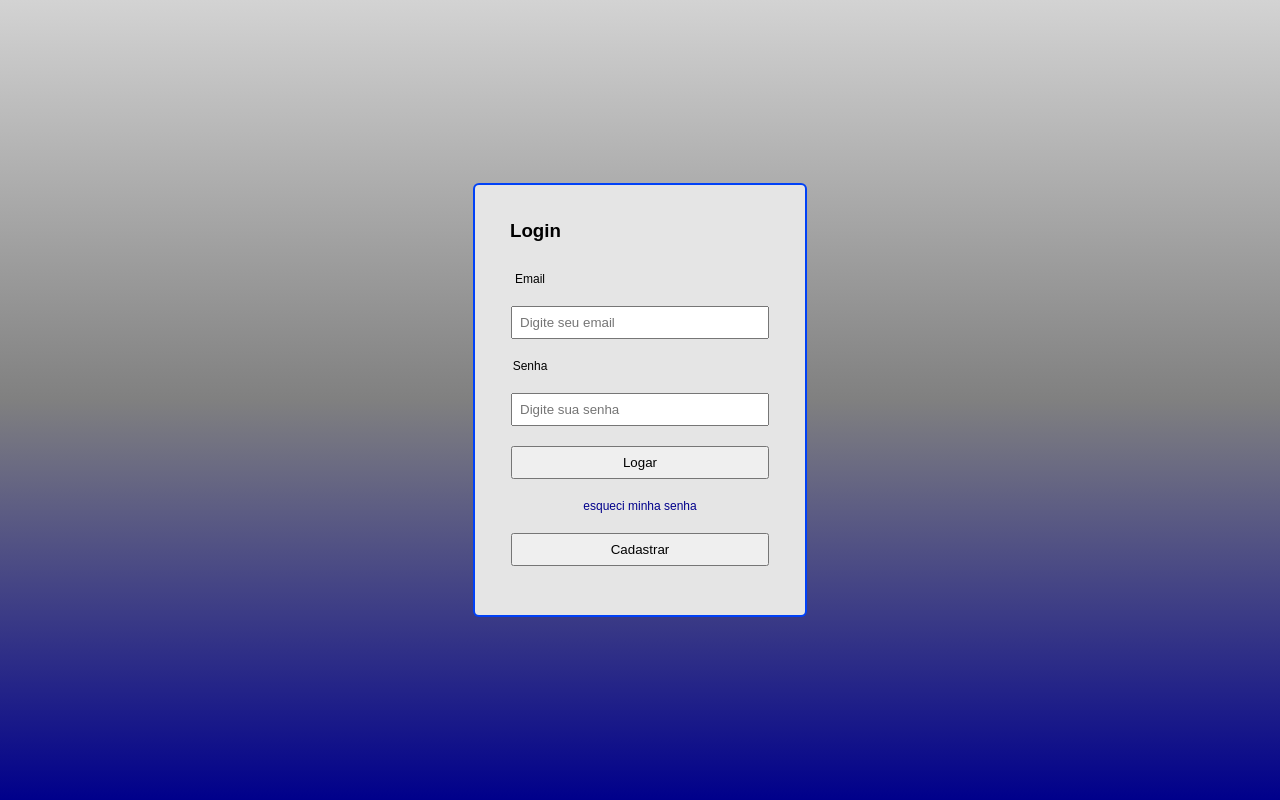
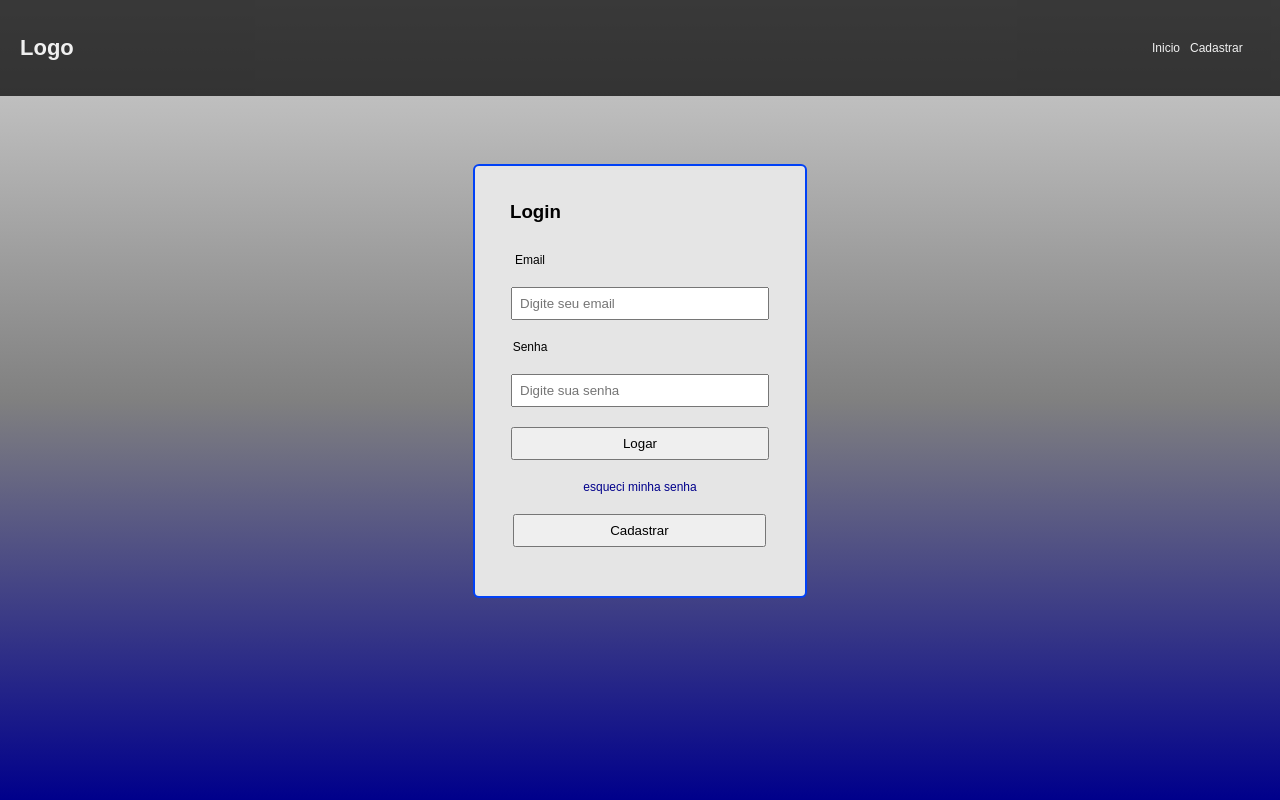
Before and after one commit to DenisGuedes1/store-front, a React (Vite) app: page /login in a window 1280 px wide. Built offline with nearby package versions, Linux system fonts and the light colour scheme.

Commit message:
feat: adicionando header na pagina de login

```diff
--- a/src/Contexts/UserContext.tsx
+++ b/src/Contexts/UserContext.tsx
@@ -55,17 +55,19 @@ export const UserProvider = ({ children }: AuthProviderProps) => {
 
   const loginUser = async (formDataLogin: IuserLogin) => {
     try {
-      const response = await api.post("/admin/login", formDataLogin);
-      const { token, user: UserResponse } = response.data;
+      const response = await api.post("store/login", formDataLogin);
 
-      setUser(UserResponse);
 
-      localStorage.setItem("@tokenUser", token);
+      setUser(response.data);
 
-      navigate("/dashboard");
+      window.localStorage.setItem("@tokenUser", response.data);
+
+      navigate("/");
+      toast.success("Você está logado");
+      console.log(response)
     } catch (error) {
       console.log(error);
-      // toast.error(error);
+      toast.error("Email ou senha incorretas");
     }
   };
   const registerUser = async (formData: IUserREgister) => {
--- a/src/components/FormLogin/index.tsx
+++ b/src/components/FormLogin/index.tsx
@@ -1,9 +1,10 @@
 import { useContext } from "react";
 import { UserContext } from "../../Contexts/UserContext";
 import { useForm, SubmitHandler } from "react-hook-form";
-import { Form } from "./style";
+import { BtnRegister, Form } from "./style";
 import { LoginSchema } from "../../schemas/loginSchema";
 import { yupResolver } from "@hookform/resolvers/yup";
+import { Link } from "react-router-dom";
 
 interface iLoginFormValue {
   email: string;
@@ -45,7 +46,9 @@ export const FormLogin = () => {
         {errors.password && <p>{errors.password.message}</p>}
         <button>Logar</button>
         <span> esqueci minha senha</span>
-        <button>Cadastrar</button>
+        <Link to={"/register"}>
+          <BtnRegister>Cadastrar</BtnRegister>
+        </Link>
       </div>
     </Form>
   );
--- a/src/components/FormLogin/style.ts
+++ b/src/components/FormLogin/style.ts
@@ -2,6 +2,7 @@ import styled from "styled-components";
 
 export const Form = styled.form`
   margin: 0 auto;
+  margin-top: 70px;
   width: 80%;
   max-width: 300px;
   height: 400px;
@@ -52,5 +53,20 @@ export const Form = styled.form`
       color: #00008b;
       font-size: 12px;
     }
+
+    p {
+      font-size: 10px;
+      color: red;
+      height: 1px;
+    }
+    a{
+      width: 98%;
+    }
   }
 `;
+
+export const BtnRegister = styled.button`
+  width: 100%;
+  padding: 7px;
+  margin-left: 20px;
+`;
--- a/src/pages/Login/index.tsx
+++ b/src/pages/Login/index.tsx
@@ -1,9 +1,23 @@
+import { Link } from "react-router-dom";
 import { FormLogin } from "../../components/FormLogin";
-import { ContainerForm } from "./style";
+import { ContainerForm, DivMenu, Header } from "./style";
 
 export const Login = () => {
   return (
     <ContainerForm>
+      <Header>
+        <h1>Logo</h1>
+        <DivMenu>
+          <Link to={"/"}>
+            <span>Inicio</span>
+          </Link>
+          <Link to={"/register"}>
+            <span>Cadastrar</span>
+          </Link>
+
+          {/* <HiOutlineMenu /> */}
+        </DivMenu>
+      </Header>
       <FormLogin />
     </ContainerForm>
   );
--- a/src/pages/Login/style.ts
+++ b/src/pages/Login/style.ts
@@ -4,6 +4,38 @@ export const ContainerForm = styled.div`
   width: 100vw;
   height: 100vh;
   display: flex;
+  flex-direction: column;
   align-items: center;
   background-image: linear-gradient(#d3d3d3, #808080, #00008b);
 `;
+
+
+export const Header = styled.div`
+  display: flex;
+  flex-direction: row;
+  justify-content: space-between;
+  background-color: #000;
+  opacity: 73%;
+  color: #fff;
+  width: 100%;
+  height: 12%;
+  align-items: center;
+
+  h1 {
+    font-size: 22px;
+    margin-left: 20px;
+  }
+`;
+
+export const DivMenu = styled.div`
+  display: flex;
+  gap: 10px;
+  width: 10%;
+  max-width: 230px;
+  font-size: 10px;
+
+  span {
+    color: #fff;
+    font-size: 12px;
+  }
+`;
```
